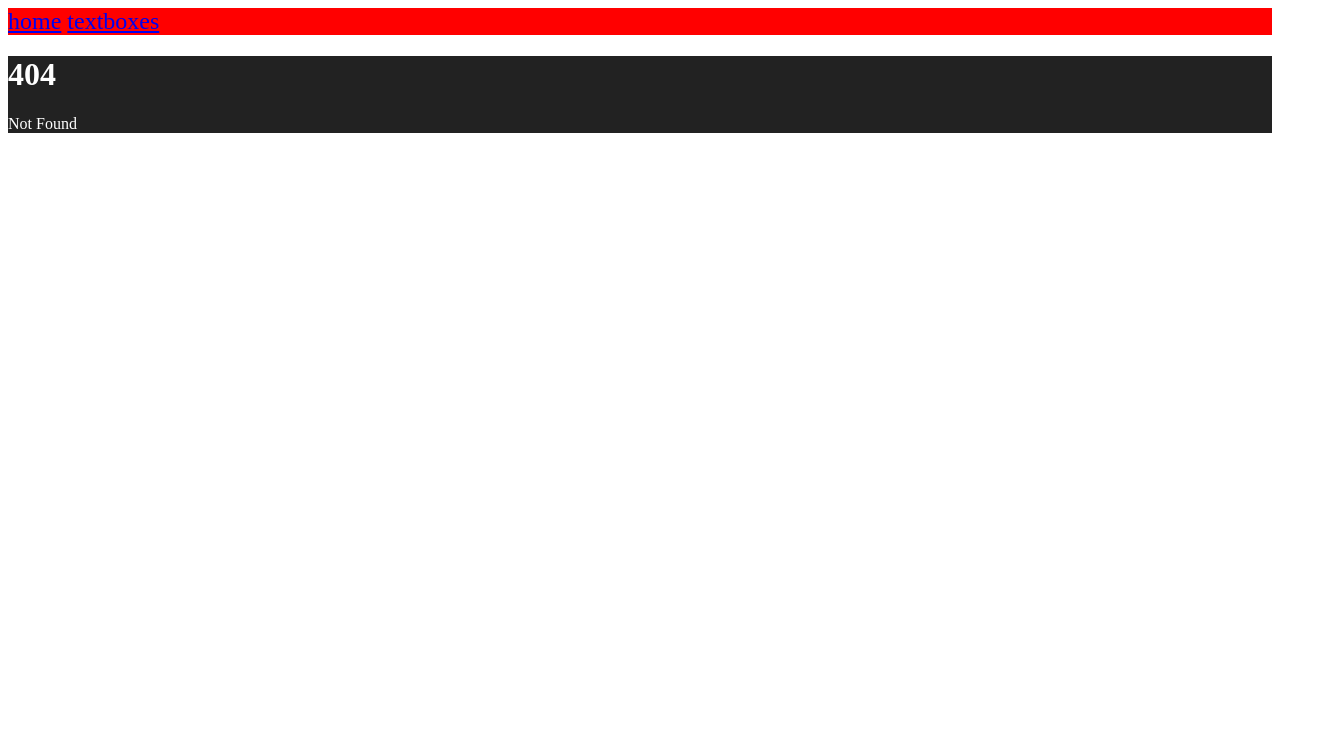
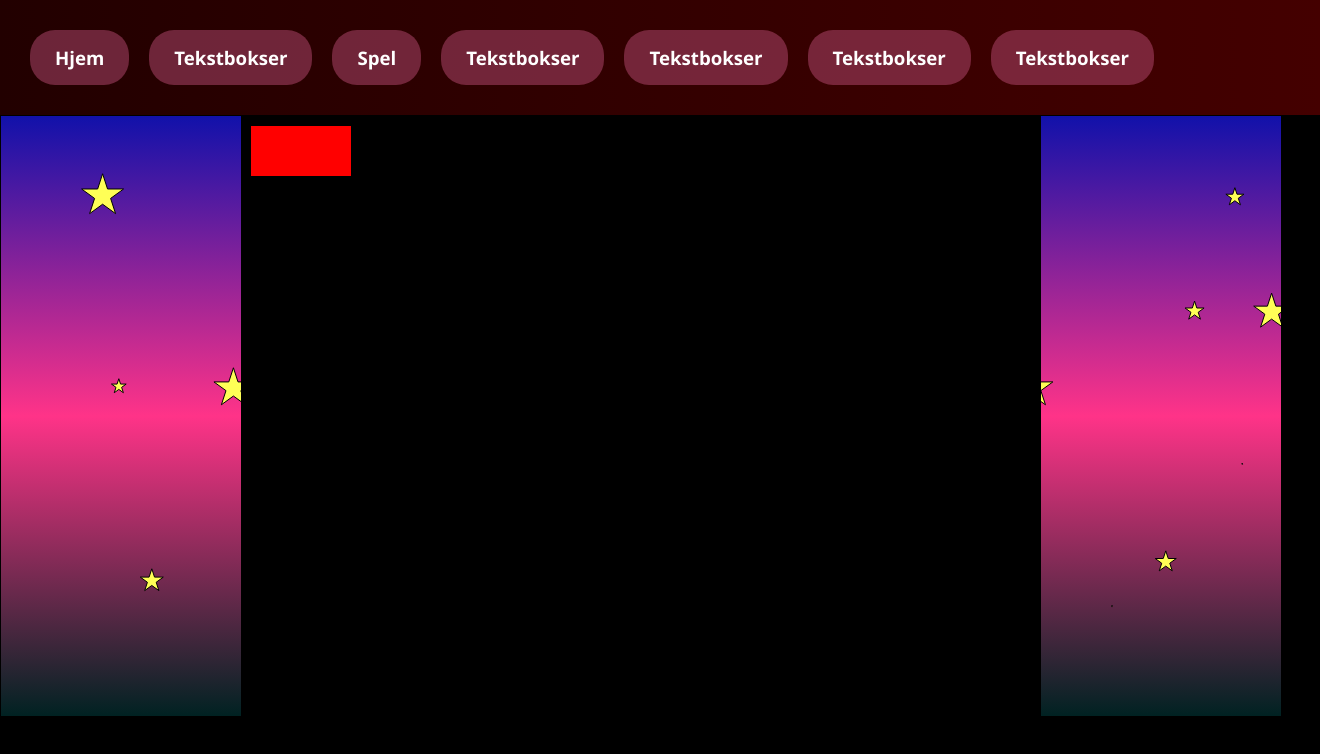
Before and after one commit to martinIsHere/IT2, a SvelteKit app in the folder Svelte/: page /game in a window 1280 px wide. Before the commit this address had no page. Shown: the top 754 px of the page, 1320 px wide, since content can reach past the window. Built offline with nearby package versions, Linux system fonts and the light colour scheme.

Commit message:
CSS development

```diff
--- a/Svelte/src/app.html
+++ b/Svelte/src/app.html
@@ -1,10 +1,4 @@
 <!doctype html>
-<style>
-:global(body) {
-  margin: 0;
-  background-color: #222222;
-}
-</style>
 <html lang="en">
 	<head>
 		<meta charset="utf-8" />
--- a/Svelte/src/routes/+layout.svelte
+++ b/Svelte/src/routes/+layout.svelte
@@ -1,30 +1,108 @@
 <script lang="ts">
 	import favicon from '$lib/assets/favicon.svg';
 
-  let BG_color = "#222222"
+  let BG_color = "#000000bf"
   let TXT_color = "#FFFFFF"
 	let { children } = $props();
 </script>
 <style>
-.toolbar {
-  background-color:#FF0000;
-  color: #FF0000;
-  position:relative;
-  top:0%;
-  left:0%;
-  font-size: 18pt;
-}
+  @import url('https://fonts.googleapis.com/css2?family=Raleway:ital,wght@0,100..900;1,100..900&display=swap');
+  :global(html), :global(body){
+    width: 100%;
+    min-height: 100%;
+    background-color: #000000;
+    margin: 0;
+    padding: 0;
+    font-family: "Raleway", sans-serif;
+    font-optical-sizing: auto;
+    font-weight: lighter;
+    font-style: normal;
+    scrollbar-width: none; /* Firefox */
+    -ms-overflow-style: none;
+  }
+  :global(body::-webkit-scrollbar) {
+    display: none;
+  }
+
+  .content {
+    background-color:red;
+  }
+
+  .gradient_wrapper {
+    border: 1px solid;
+    width: 100%;
+    min-height: auto;
+    background: linear-gradient(to bottom, #1111AA, #FF3388, #002222);
+    background-repeat: no-repeat; /* prevents looping */
+    background-size: cover;
+    margin: 0;
+    padding: 0;
+  }
+
+  .star_backdrop {
+    background-image: url("$lib/assets/Stars.svg");
+    margin: 0;
+    padding: 0;
+    color: #FFFFFF;
+    min-height:100%;
+    width:100%;
+  }
+
+  .toolbar {
+    background: linear-gradient(to right, #220000, #440000);
+    background-color:#220000;
+    position:sticky;
+    margin: 0px;
+    padding: 20px 20px;
+    display: flex;
+    justify-content: flex-start;
+    flex-wrap: wrap;
+    top:0px;
+    left:0px;
+    width:100vw;
+    font-size: 14pt;
+    z-index: 1000;
+  }
+
+
+  .toolbar_link {
+    color: #FFFFFF;
+    background-color: #b54a7280;
+    font-weight: bold;
+    font-family: 'Segoe UI', Tahoma, Geneva, Verdana, sans-serif;
+    margin: 10px 10px;
+    padding: 15px 25px;
+    border-radius: 25px;
+    text-decoration: none;
+  }
+  :global(h1){
+    font-size: 62pt;
+    font-weight: lighter;
+  }
+  :global(p){
+    font-size: 24pt;
+  }
 </style>
+
 
 <svelte:head>
 	<link rel="icon" href={favicon} />
 </svelte:head>
 
 <div class="toolbar">
-<a href="/">home</a>
-<a href="/textboxes">textboxes</a>
+  <a class="toolbar_link" href="/">Hjem</a>
+  <a class="toolbar_link" href="/textboxes">Tekstbokser</a>
+  <a class="toolbar_link" href="/game">Spel</a>
+  <a class="toolbar_link" href="/textboxes">Tekstbokser</a>
+  <a class="toolbar_link" href="/textboxes">Tekstbokser</a>
+  <a class="toolbar_link" href="/textboxes">Tekstbokser</a>
+  <a class="toolbar_link" href="/textboxes">Tekstbokser</a>
 </div>
 
-<div style="background-color:{BG_color}; color:{TXT_color}">
-{@render children?.()}
+<div class="content" style="margin:0;padding:0;">
+  <div class="gradient_wrapper">
+    <div class="star_backdrop">
+      {@render children?.()}
+    </div>
+  </div>
 </div>
--- /dev/null
+++ b/Svelte/src/routes/game/+page.svelte
@@ -0,0 +1,21 @@
+
+<script>
+  import { onMount } from 'svelte';
+
+  onMount(()=>{
+    // Get the canvas element
+    const canvas = document.getElementById("myCanvas");
+
+    // Get the 2D rendering context
+    const ctx = canvas.getContext("2d");
+
+    // Draw a red rectangle
+    ctx.fillStyle = "black"; // Set the fill color to red
+    ctx.fillRect(0, 0, 800, 600); // Draw a filled rectangle at (10,10) with width 100 and height 50
+    ctx.fillStyle = "red";
+    ctx.fillRect(10, 10, 100, 50);
+  })
+</script>
+<canvas id="myCanvas" width="800" height="600" style="margin-right: auto;
+    margin-left: auto;
+    display: block;"></canvas>
```
Also changed, not shown: Svelte/src/routes/+page.svelte (+91 -9 lines), Svelte/src/lib/assets/Stars.svg (added), Svelte/src/lib/assets/stars_BG.png (added).
